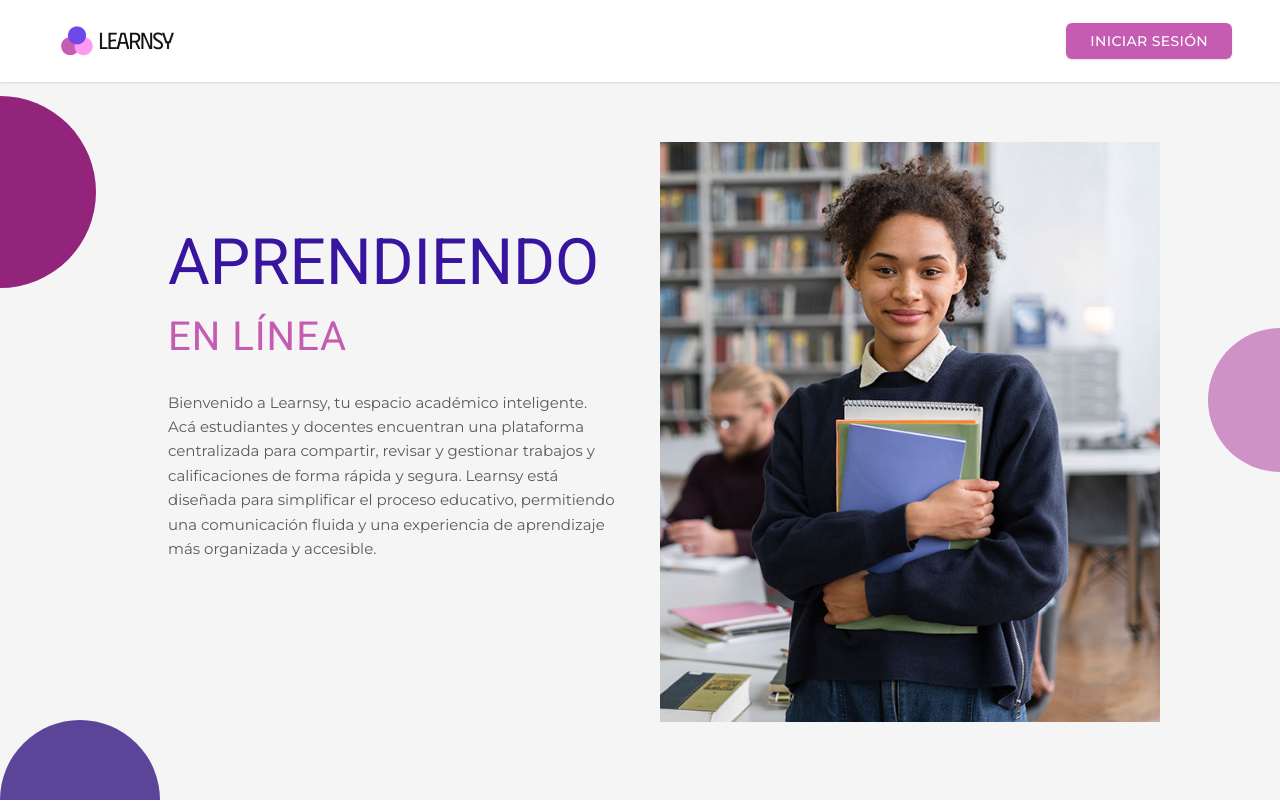
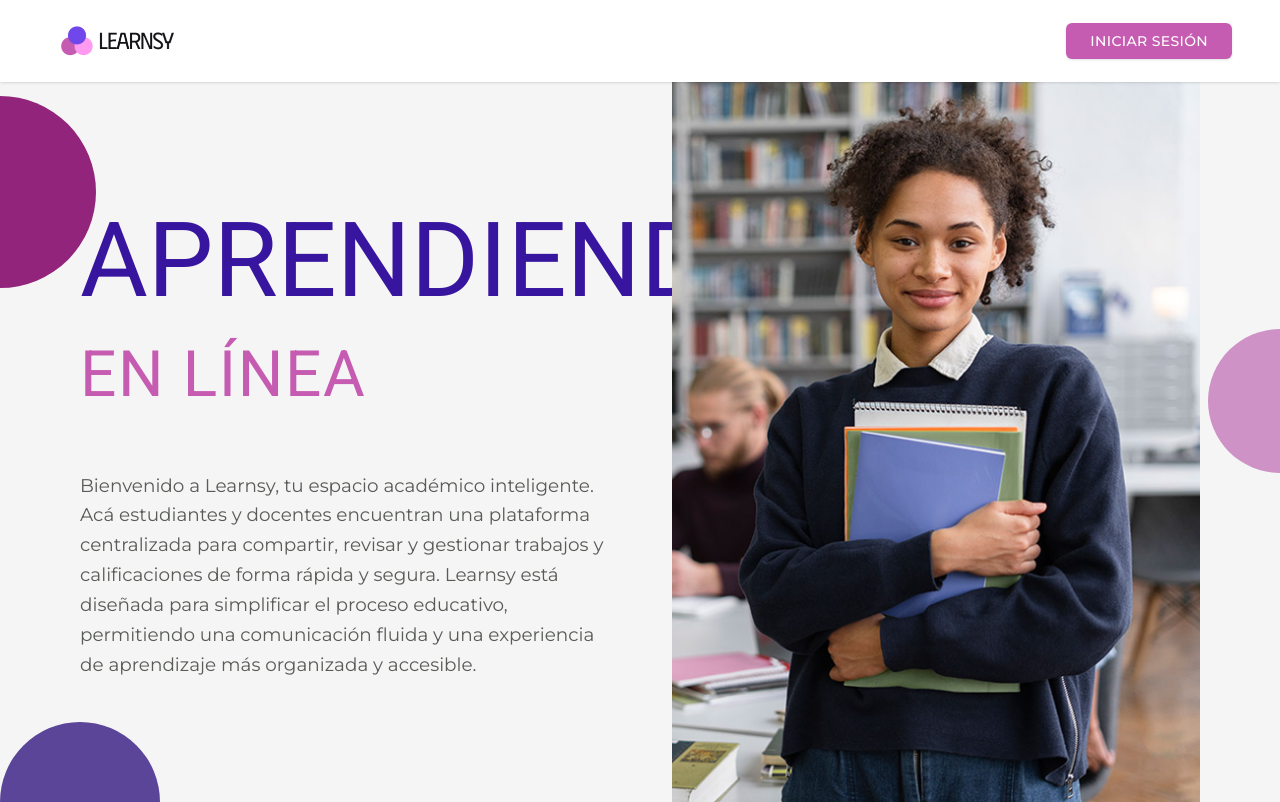
Before and after one commit to MarcoGArana/Frontend-PNC, a React (Vite) app in the folder learnsy/: page / in a window 1280 px wide. Built offline with nearby package versions, Linux system fonts and the light colour scheme.

Commit message:
style(landing): aumento de tamaño en textos e imagen para viewport :lipstick:

```diff
--- a/learnsy/package.json
+++ b/learnsy/package.json
@@ -35,5 +35,6 @@
     "postcss": "8.5.3",
     "tailwindcss": "4.1.7",
     "vite": "^6.4.1"
-  }
+  },
+  "packageManager": "pnpm@10.11.1+sha512.e519b9f7639869dc8d5c3c5dfef73b3f091094b0a006d7317353c72b124e80e1afd429732e28705ad6bfa1ee879c1fce46c128ccebd3192101f43dd67c667912"
 }
--- a/learnsy/src/pages/landing/landing.jsx
+++ b/learnsy/src/pages/landing/landing.jsx
@@ -29,19 +29,19 @@ const Landing = () => {
       <div className="absolute right-0 top-1/2 -translate-y-1/2 w-20 h-20 md:w-36 md:h-36 bg-[#CF92C6] rounded-full translate-x-1/2 hidden sm:block"></div>
 
       {/* Contenido de landing */}
-      <div className="max-w-7xl mx-auto grid grid-cols-1 lg:grid-cols-2 h-auto lg:h-[calc(100vh-100px)] items-center px-6 md:px-10 py-10 lg:py-0 relative z-10 gap-10">
+      <div className="max-w-[1600px] mx-auto grid grid-cols-1 lg:grid-cols-2 h-[calc(100vh-80px)] items-center px-8 md:px-16 lg:px-20 relative z-10 gap-8 lg:gap-16">
 
         {/* textos - titulos y descripcion */}
-        <div className="flex flex-col justify-center lg:pl-32 lg:-mt-20 text-center lg:text-left">
-          <h1 className="text-[2rem] md:text-[3.2rem] lg:text-[4rem] text-[var(--color-landing)] title-font font-normal leading-tight mb-1">
+        <div className="flex flex-col justify-center text-left">
+          <h1 className="text-[3rem] md:text-[4rem] lg:text-[5.5rem] xl:text-[6.5rem] text-[var(--color-landing)] title-font font-normal leading-[1.1] mb-2">
             APRENDIENDO
           </h1>
 
-          <h2 className="text-[1.4rem] md:text-[2rem] lg:text-[2.5rem] title-font font-normal text-[var(--color-sub-landing)] tracking-wide mb-6">
+          <h2 className="text-[2rem] md:text-[2.8rem] lg:text-[3.5rem] xl:text-[4rem] title-font font-normal text-[var(--color-sub-landing)] tracking-wide mb-8 lg:mb-12">
             EN LÍNEA
           </h2>
 
-          <p className="body-font font-normal text-[var(--color-dark-text)] text-base md:text-[15px] leading-relaxed max-w-md mx-auto lg:mx-0">
+          <p className="body-font font-normal text-[var(--color-dark-text)] text-[1rem] md:text-[1.1rem] lg:text-[1.15rem] leading-relaxed max-w-xl">
             Bienvenido a Learnsy, tu espacio académico inteligente.
             Acá estudiantes y docentes encuentran una plataforma
             centralizada para compartir, revisar y gestionar trabajos
@@ -53,10 +53,10 @@ const Landing = () => {
         </div>
 
         {/* Imagen */}
-        <div className="flex justify-center lg:justify-start pr-0 lg:pr-10">
+        <div className="flex justify-center lg:justify-end items-center h-full">
           <img
             src="http://localhost:5173/src/assets/images/young-hispanic-student-girl-smiling-happy-university.png"
-            className="w-full max-w-[380px] md:max-w-[500px] lg:h-full lg:w-auto object-cover rounded-lg lg:rounded-none"
+            className="w-full h-full object-cover"
           />
         </div>
 
```
